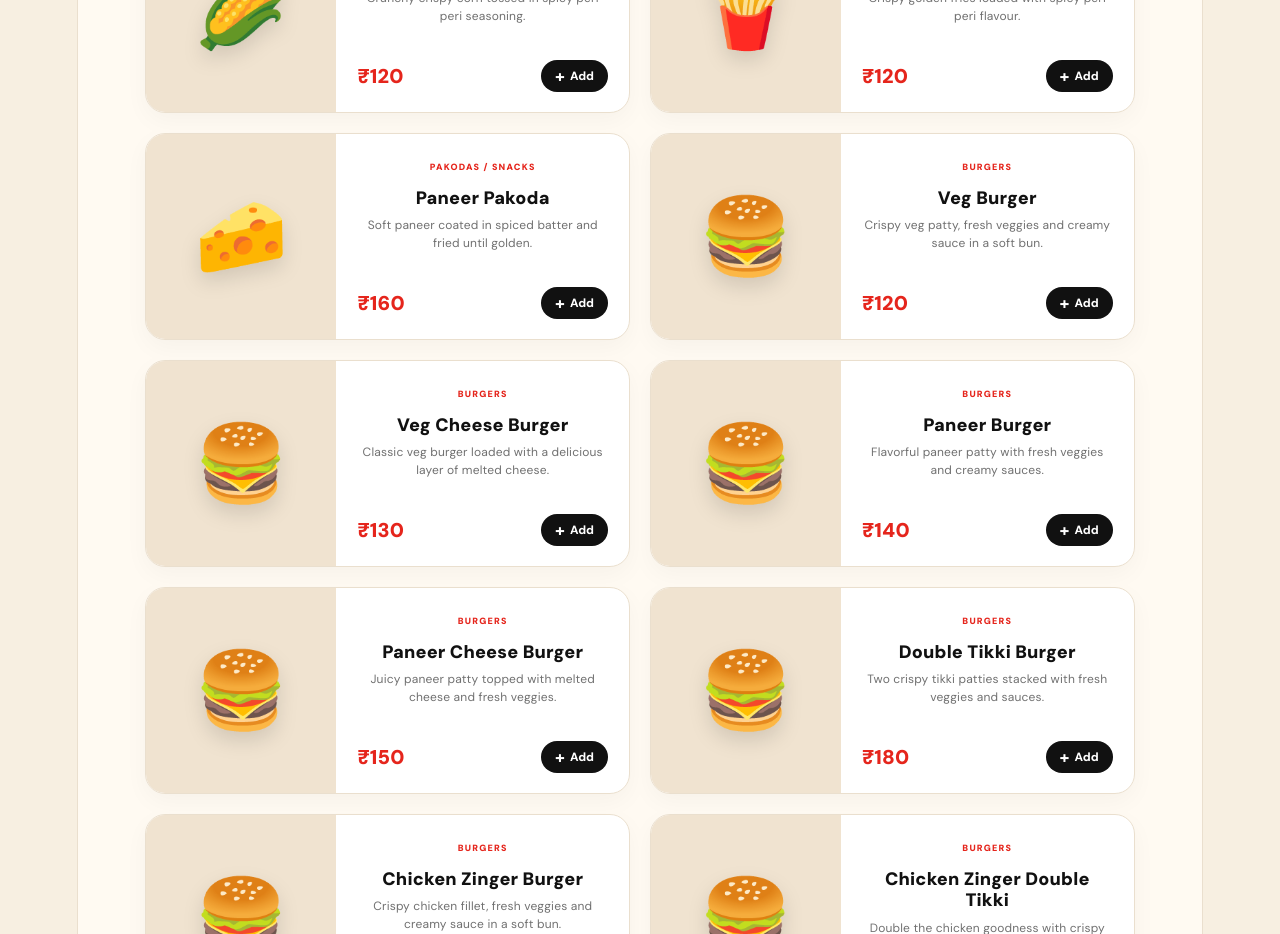
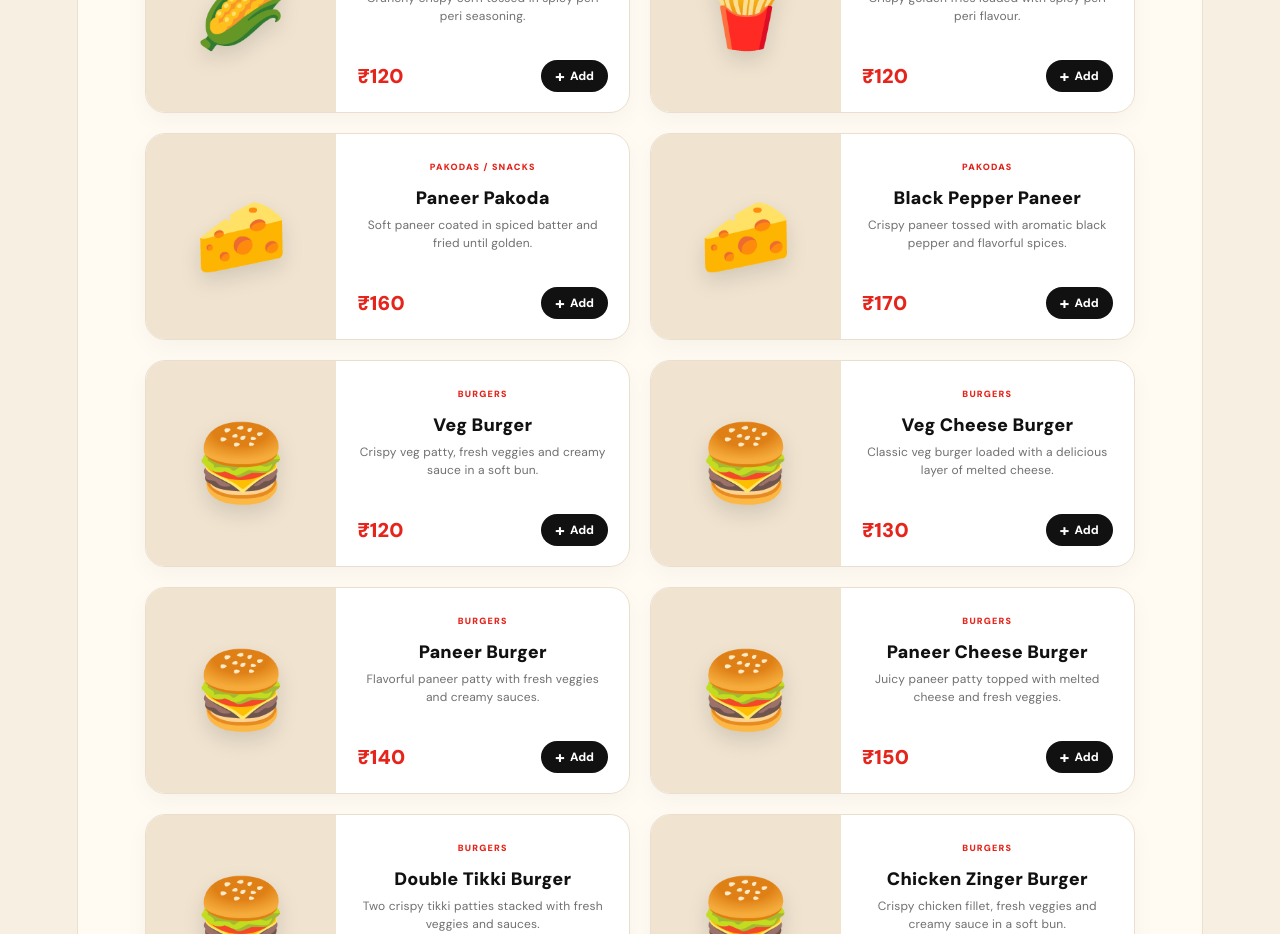
Before and after one commit to vkmj1430/jonnies-kampus-kitchen, a React (Vite) app: page / in a window 1280 px wide. Shown: the part 2520-3454 px from the top of the page. Built offline with nearby package versions, Linux system fonts and the light colour scheme.

Commit message:
Update website

```diff
--- a/src/App.jsx
+++ b/src/App.jsx
@@ -23,6 +23,7 @@ const menuItems = [
   { id: 11, name: "Peri Peri Crispy Corn", price: 120, category: "Pakodas / Snacks", emoji: "🌽" },
   { id: 12, name: "Peri Peri Fries", price: 120, category: "Pakodas / Snacks", emoji: "🍟" },
   { id: 13, name: "Paneer Pakoda", price: 160, category: "Pakodas / Snacks", emoji: "🧀" },
+  { id: 84, name: "Black Pepper Paneer", price: 170, category: "Pakodas", emoji: "🧀" },
 
   // BURGERS
   { id: 14, name: "Veg Burger", price: 120, category: "Burgers", emoji: "🍔" },
@@ -160,6 +161,8 @@ function getDescription(item) {
       "Crispy golden fries loaded with spicy peri peri flavour.",
     "Paneer Pakoda":
       "Soft paneer coated in spiced batter and fried until golden.",
+    "Black Pepper Paneer":
+      "Crispy paneer tossed with aromatic black pepper and flavorful spices.",
 
     "Veg Burger":
       "Crispy veg patty, fresh veggies and creamy sauce in a soft bun.",
```
